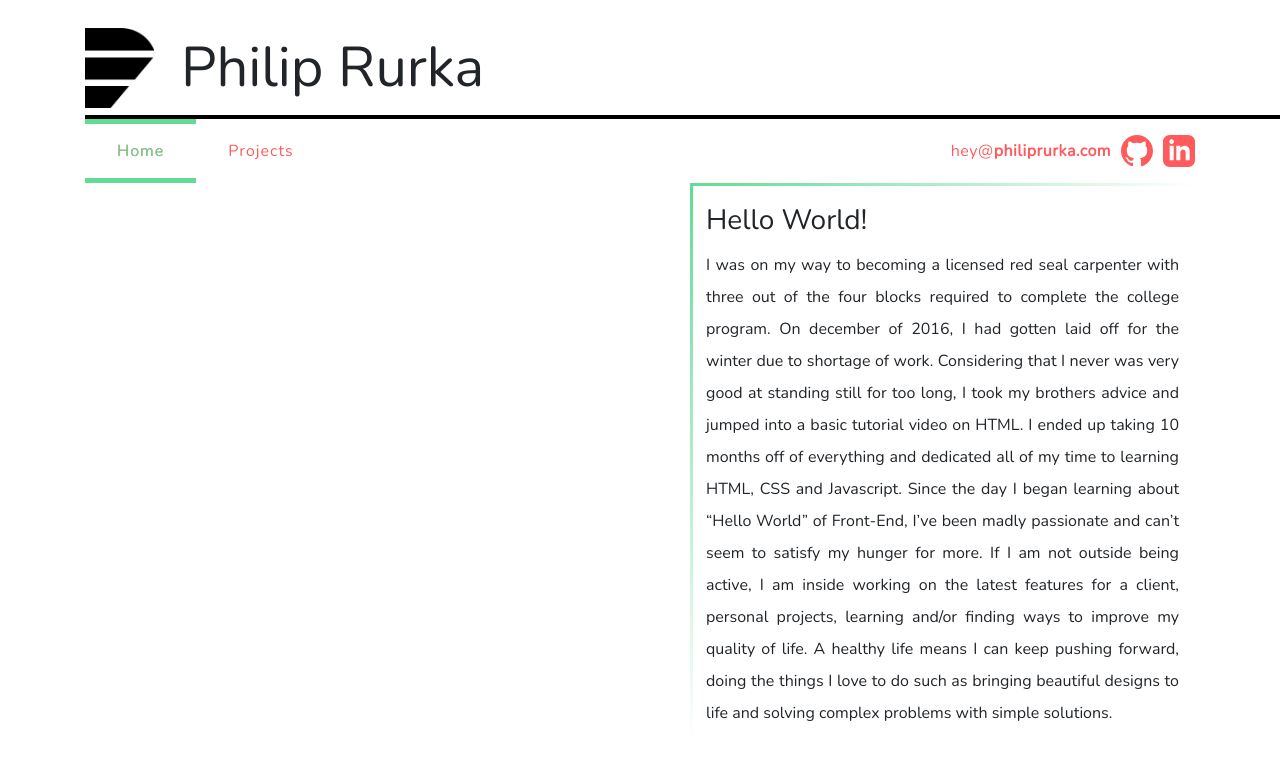
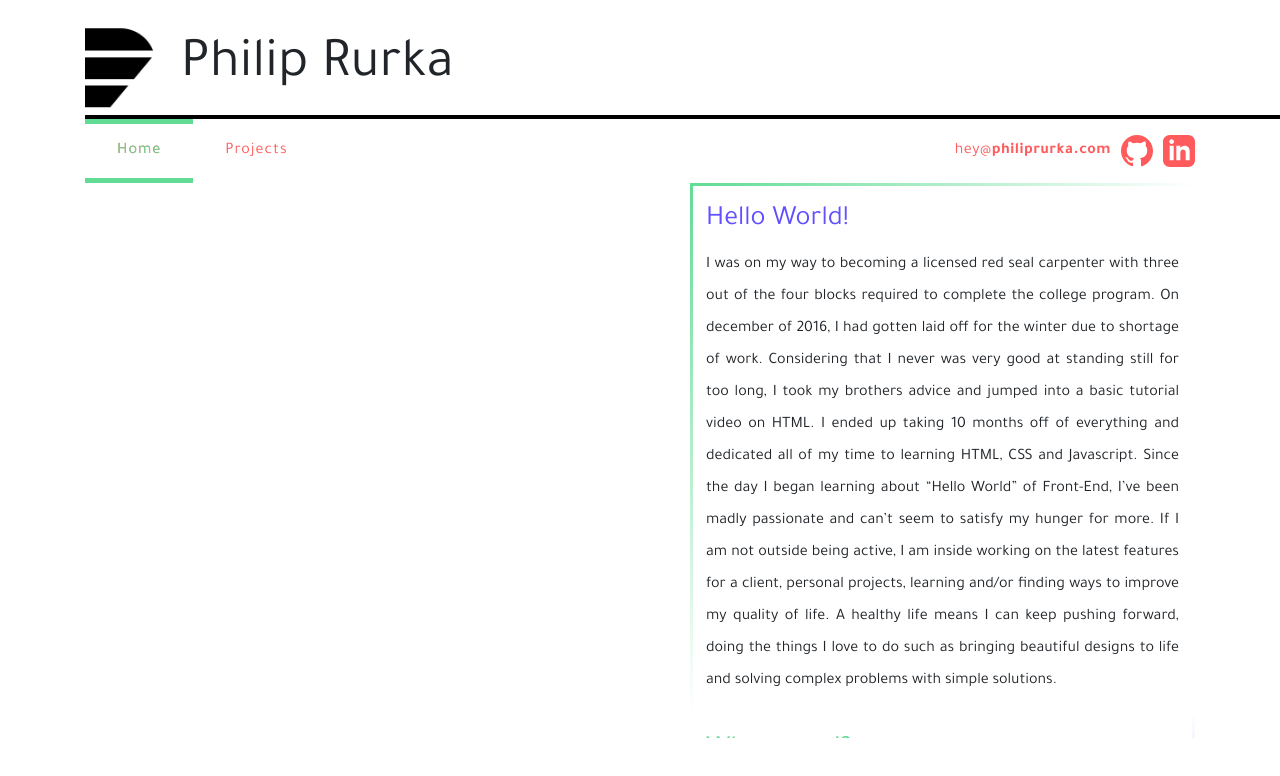
Before and after one commit to PhilipRurka/Live-Portfolio, a React (Create React App) app: page / in a window 1280 px wide. Shown: the top 776 px of the page. Built offline with nearby package versions, Linux system fonts and the light colour scheme.

Commit message:
Completed the Landing Page!

```diff
--- a/src/components/Contact/Contact.js
+++ b/src/components/Contact/Contact.js
@@ -81,10 +81,10 @@ const Wrapper = styled.div({
 
 const email = <a href="mailto:hey@philiprurka.com">hey@<strong>philiprurka.com</strong></a>
 
-const Contact = () => {
+const Contact = ({ className }) => {
 
   return (
-    <Wrapper>
+    <Wrapper className={className}>
       <ul>
         <li />
         <li>
--- a/src/components/GeneralDescription/GeneralDescription.js
+++ b/src/components/GeneralDescription/GeneralDescription.js
@@ -2,6 +2,7 @@ import React from 'react';
 import styled from '@emotion/styled/macro';
 import GradContainer from '../CornerGradContainer';
 import { breakPoints } from '../../helpers/breakPoints';
+import { COLORS } from '../../helpers/colors';
 
 const Container = styled.div({
   position: 'relative',
@@ -19,6 +20,8 @@ const Content = styled.div({
 
   'label': {
     fontSize: '1.75rem',
+    '&.purple': { color: COLORS.purple },
+    '&.green': { color: COLORS.green },
   },
 
   'p': {
@@ -44,14 +47,14 @@ const GeneralDescription = () => {
             corner='topLeft'
             color='green'
             >
-            <label>Hello World!</label>
+            <label className='purple'>Hello World!</label>
             <p>I was on my way to becoming a licensed red seal carpenter with three out of the four blocks required to complete the college program. On december of 2016, I had gotten laid off for the winter due to shortage of work. Considering that I never was very good at standing still for too long, I took my brothers advice and jumped into a basic tutorial video on HTML. I ended up taking 10 months off of everything and dedicated all of my time to learning HTML, CSS and Javascript. Since the day I began learning about “Hello World” of Front-End, I’ve been madly passionate and can’t seem to satisfy my hunger for more. If I am not outside being active, I am inside working on the latest features for a client, personal projects, learning and/or finding ways to improve my quality of life. A healthy life means I can keep pushing forward, doing the things I love to do such as bringing beautiful designs to life and solving complex problems with simple solutions.</p>
           </GradContainer>
           <GradContainer
             corner='bottomRight'
             color='purple'
             >
-            <label>Where am I?</label>
+            <label className='green'>Where am I?</label>
             <p>After 10 months of intense learning, Simptek offered me a one month unpaid internship. To be honest, I didn’t get much sleep during those days considering there were some frameworks that needed to be learned (Angular.js). Failure wasn't and still isn’t an option. I always do whatever it takes to get the job done. After the internship, I had become a fulltime employee. I have been working at SimpTek for a year and a half now (October 2end will be my two year anniversary). Hands down, one the best teams I got to work with. I am grateful that it's a startup, what better way is there to learn how to work in a fast paced environment, work closely with other departments as well as adapt to new scope changes and adjustments with ease.</p>
           </GradContainer>
         </Content>
--- a/src/components/Header/Header.js
+++ b/src/components/Header/Header.js
@@ -1,20 +1,21 @@
 import React from 'react';
 import styled from '@emotion/styled/macro';
 import NavBar from '../NavBar';
+import { breakPoints } from '../../helpers/breakPoints';
 
 const Wrapper = styled.div({
   paddingTop: '2.125rem',
 
   '& > h1': {
-    fontSize: '3.5rem',
+    fontSize: '2.5rem',
     position: 'relative',
-    paddingLeft: '6rem',
+    paddingLeft: '1.71em',
     margin: '0',
 
     '&::after': {
       content: '""',
-      height: '5rem',
-      width: '4.3rem',
+      height: '1.42em',
+      width: '1.22em',
       position: 'absolute',
       top: '50%',
       left: '0',
@@ -22,6 +23,10 @@ const Wrapper = styled.div({
       backgroundRepeat: 'no-repeat',
       backgroundSize: 'contain',
       backgroundImage: 'url("./images/philip-rurka-logo.png")',
+    },
+
+    [breakPoints.breakPointMD]: {
+      fontSize: '3.5rem'
     }
   },
 
--- a/src/components/LandingPage/LandingPage.js
+++ b/src/components/LandingPage/LandingPage.js
@@ -2,20 +2,11 @@ import React from 'react';
 import styled from '@emotion/styled/macro';
 import ImagesShowcase from '../ImagesShowcase';
 import GeneralDescription from '../GeneralDescription';
-import { breakPoints } from '../../helpers/breakPoints';
 
   const LandingPageSection = styled.div({
     display: 'inline-block',
     verticalAlign: 'top',
     padding: '0',
-
-    '& + div': {
-
-
-      // [breakPoints.breakPointLG]: {
-      //   padding: '0'
-      // }
-    }
   });
 
   const LandingPage = () => {
--- a/src/components/NavBar/NavBar.js
+++ b/src/components/NavBar/NavBar.js
@@ -2,16 +2,49 @@ import React from 'react';
 import styled from '@emotion/styled/macro';
 import NavItem from '../NavItem';
 import Contact from '../Contact';
+import { breakPoints } from '../../helpers/breakPoints';
 
 class Navbar extends React.Component {
 
   Wrapper = styled.div({
     display: 'flex',
-    justifyContent: 'space-between'
+    justifyContent: 'space-between',
+    flexDirection: 'column',
+
+    '.largeView': {
+      display: 'none',
+      margin: '15px 0',
+      textAlign: 'center'
+    },
+
+    '.smallView': {
+      margin: '15px 0',
+      textAlign: 'center'
+    },
+
+    [breakPoints.breakPointSM]: {
+      flexDirection: 'initial',
+
+      '.smallView': {
+        display: 'none',
+        margin: 'initial',
+        textAlign: 'initial'
+      },
+
+      '.largeView': {
+        display: 'block'
+      }
+    }
   });
 
   NavItems = styled.div({
+    display: 'flex',
+    justifyContent: 'space-between',
 
+    [breakPoints.breakPointSM]: {
+      display: 'initial',
+      justifyContent: 'initial'
+    }
   });
 
   Contact = styled.div({});
@@ -33,6 +66,7 @@ class Navbar extends React.Component {
 
     return (
       <Wrapper>
+        <Contact className='smallView' />
         <NavItems>
           <NavItem
             triggeredLocation='/'
@@ -47,7 +81,7 @@ class Navbar extends React.Component {
             currentLocation={currentLocation}
           />
         </NavItems>
-        <Contact />
+        <Contact className='largeView' />
       </Wrapper>
     );
   };
--- a/src/styles/normalizer.scss
+++ b/src/styles/normalizer.scss
@@ -7,6 +7,7 @@ body {
   font-family: 'Nunito', sans-serif;
   height: 100%;
   min-height: 100vh;
+  font-family: 'Tajawal', sans-serif;
 }
 
 a {
```
